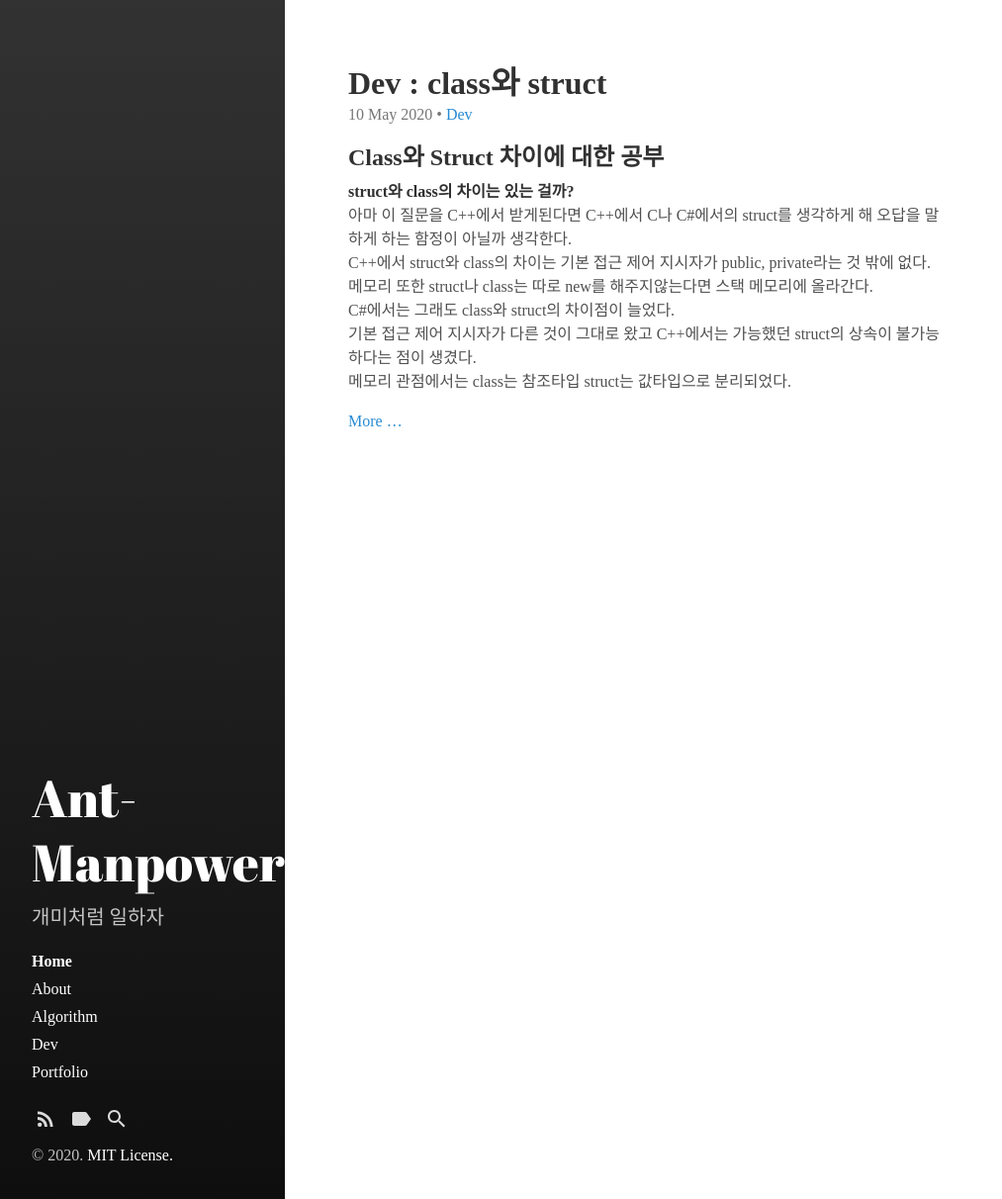
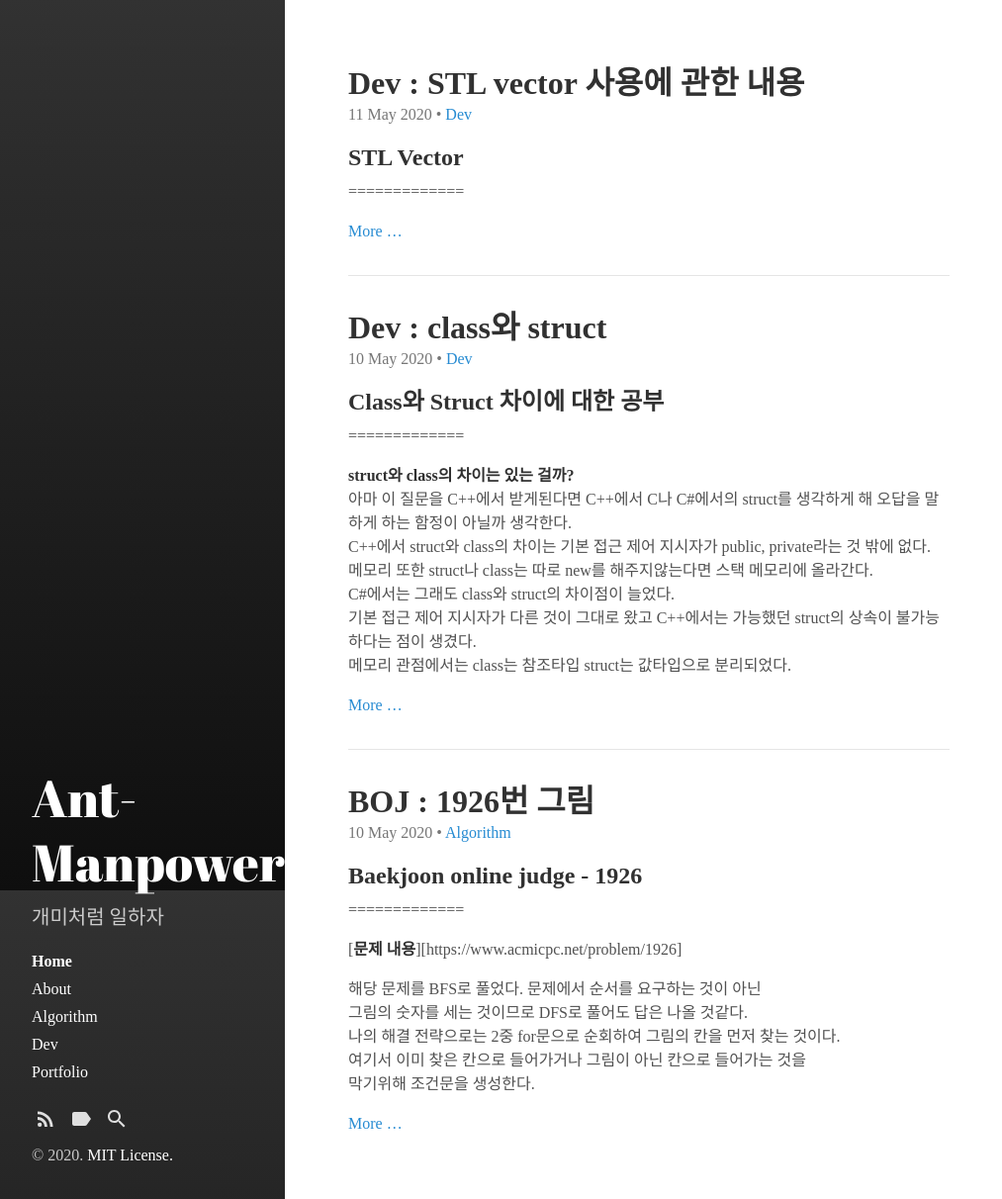
Before and after one commit to lis0517/lis0517.github.io, a Jekyll site: the page built from index.html, in a window 1280 px wide and 1212 px high. Shown: the whole window at 99% size, without its empty margins (0-1013 px from the left). Built offline with Jekyll 4.4.1, drawn with Linux system fonts in a browser that asks for light colours; the list of posts is cut into pages by our own code.

Commit message:
0511 공부 포스팅 조금

```diff
--- /dev/null
+++ b/_posts/2020-05-10-post-Boj 1926.md
@@ -0,0 +1,27 @@
+---
+layout: post
+title: "BOJ : 1926번 그림"
+
+categories:
+  - Algorithm
+tags:
+  - C++
+  - Algorithm
+---
+
+## Baekjoon online judge - 1926
+=============
+
+[__문제 내용__][https://www.acmicpc.net/problem/1926]
+
+해당 문제를 BFS로 풀었다. 문제에서 순서를 요구하는 것이 아닌
+그림의 숫자를 세는 것이므로 DFS로 풀어도 답은 나올 것같다.
+나의 해결 전략으로는 2중 for문으로 순회하여 그림의 칸을 먼저 찾는 것이다.
+여기서 이미 찾은 칸으로 들어가거나 그림이 아닌 칸으로 들어가는 것을
+막기위해 조건문을 생성한다.
+
+칸을 찾은 뒤에는 해당 칸이 BFS를 시작할 첫번째 값이 되고 그림의 개수를 증가시키며
+BFS가 종료되면 가장 큰 그림인지를 계산한다. (pop을 몇 번 했는지로 알수있다)
+그리고 잊지말아야할 것이 노드에 방문 할때마다 방문했다는 표시를 해줘야한다.
+
+[__풀이 코드__][http://boj.kr/be6e9fa8494442a093ef9d95da050e9d]
```
Also changed, not shown: _posts/2020-05-10-post-Class와 Struct.md (+1 -0 lines), _posts/2020-05-11-post-stl vector에 대해.md (added, +29 -0 lines).
